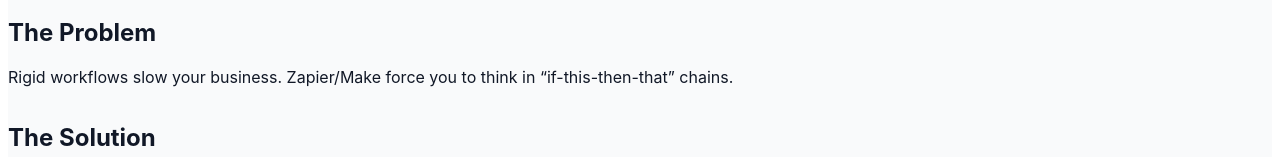
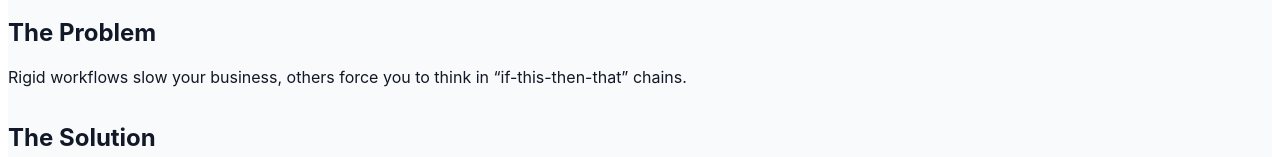
Before and after one commit to Enyonje/nexus-core, a React (Vite) app in the folder ui/: page / in a window 1280 px wide. Shown: the part 195-352 px from the top of the page. Built offline with nearby package versions, Linux system fonts and the light colour scheme.

Commit message:
modified:   ui/src/components/LandingPage.jsx

```diff
--- a/ui/src/components/LandingPage.jsx
+++ b/ui/src/components/LandingPage.jsx
@@ -32,7 +32,7 @@ export default function LandingPage() {
         <div className="group p-6 rounded-xl bg-white dark:bg-gray-900 shadow hover:shadow-xl transition">
           <h2 className="text-3xl font-bold mb-4 text-blue-600 dark:text-blue-400">The Problem</h2>
           <p className="text-gray-700 dark:text-gray-300">
-            Rigid workflows slow your business. Zapier/Make force you to think in “if-this-then-that” chains.
+            Rigid workflows slow your business, others force you to think in “if-this-then-that” chains.
           </p>
         </div>
         <div className="group p-6 rounded-xl bg-white dark:bg-gray-900 shadow hover:shadow-xl transition">
```
